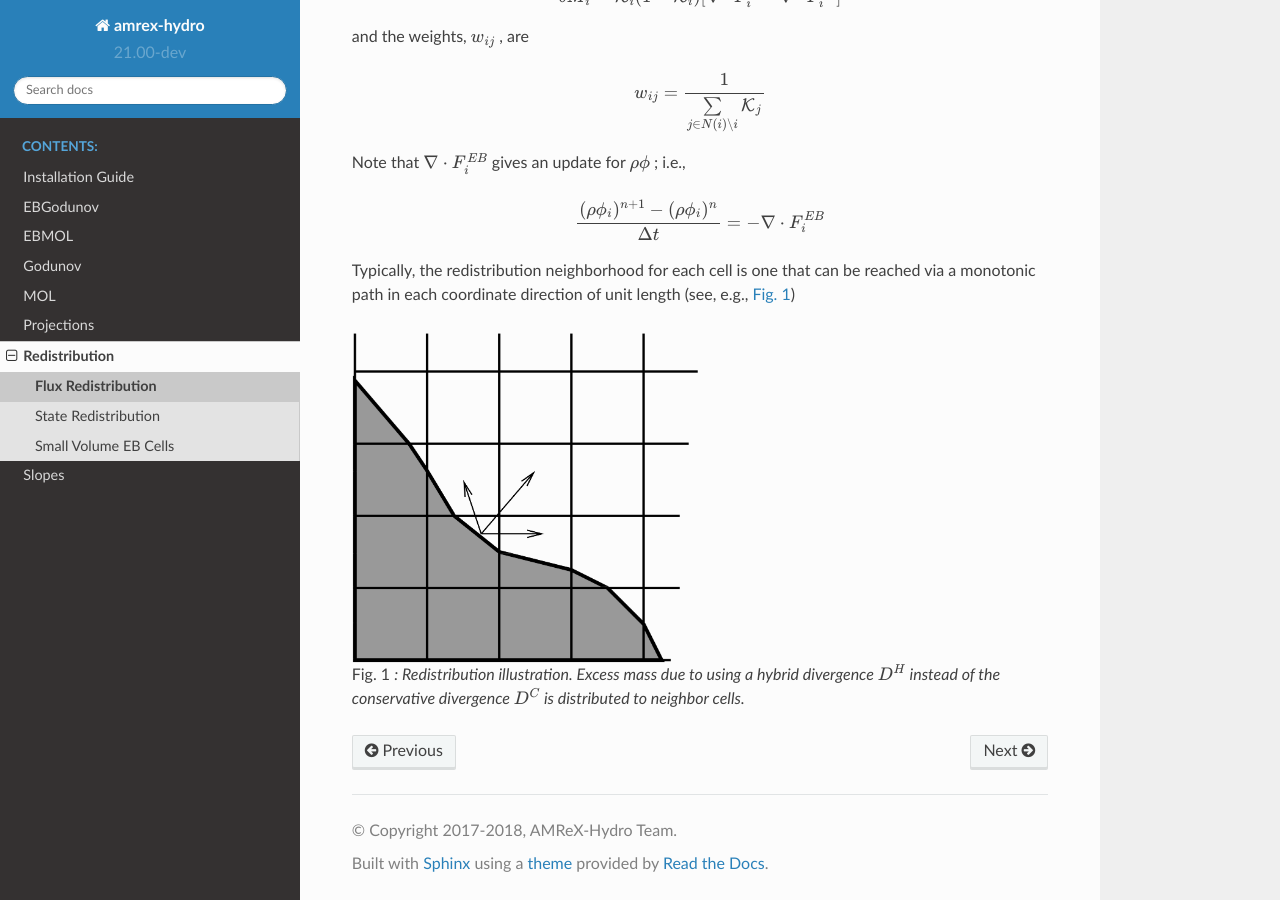
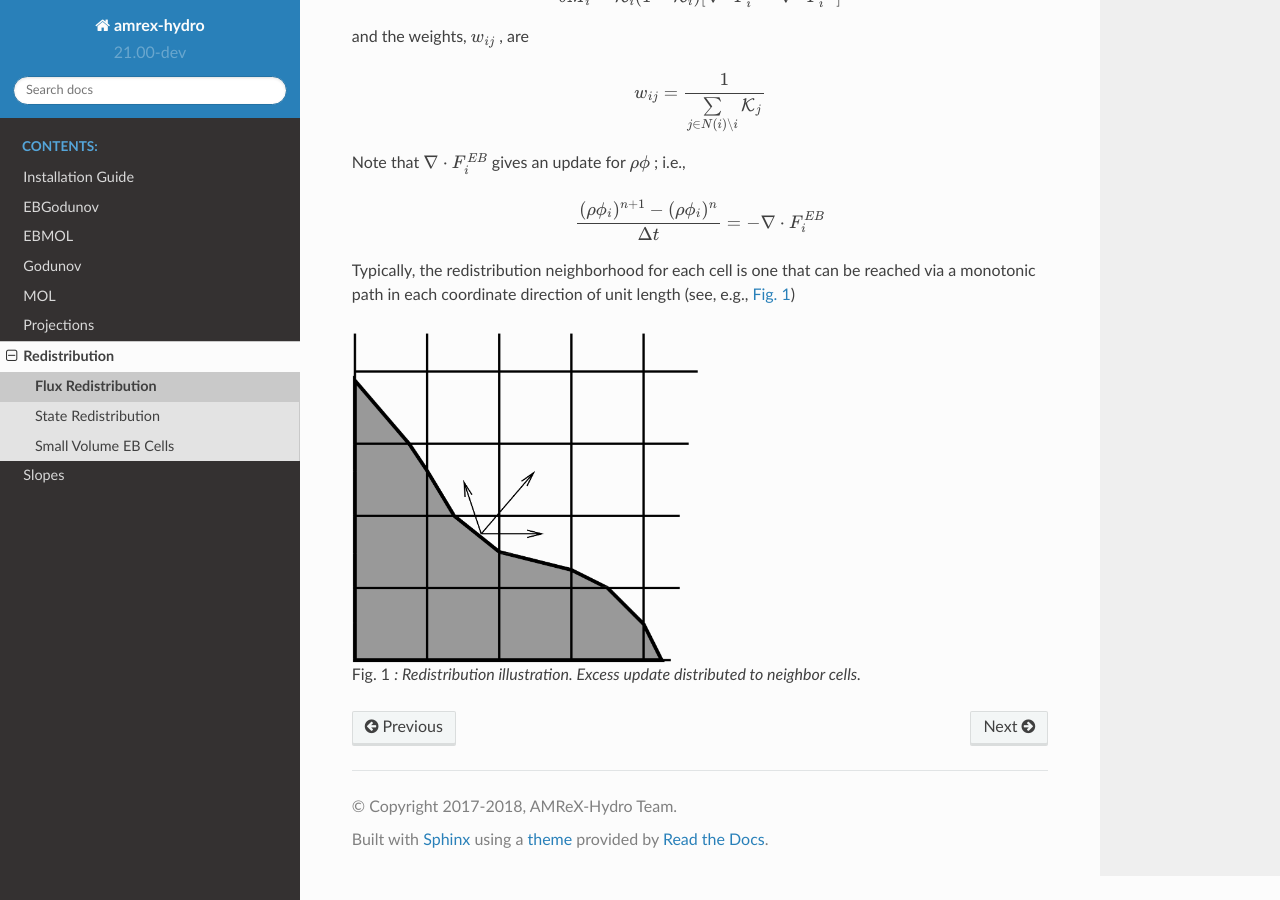
Before and after one commit to AMReX-Fluids/AMReX-Hydro, a Sphinx documentation site: the page built from Docs/source/FluxRedistribution.rst, in a window 1280 px wide and 900 px high, scrolled down 1088 px. Built offline with Sphinx 7.4.7 and the Read the Docs theme 2.0.0, drawn with Linux system fonts in a browser that asks for light colours; pages that are not in the unit, such as notebooks, are missing from menus.

Commit message:
fix caption

```diff
--- a/Docs/source/FluxRedistribution.rst
+++ b/Docs/source/FluxRedistribution.rst
@@ -66,9 +66,7 @@ e.g., :numref:`fig::redistribution`)
 .. figure:: ./EB/redist.png
    :width: 50.0%
 
-   : Redistribution illustration. Excess mass due to using a hybrid divergence
-   :math:`D^H` instead of the conservative divergence :math:`D^C` is
-   distributed to neighbor cells.
+   : Redistribution illustration. Excess update distributed to neighbor cells.
 
 .. raw:: latex
 
```
